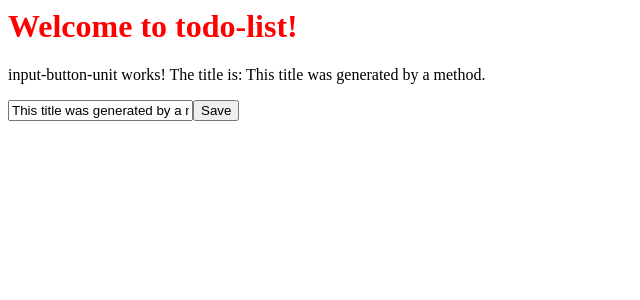
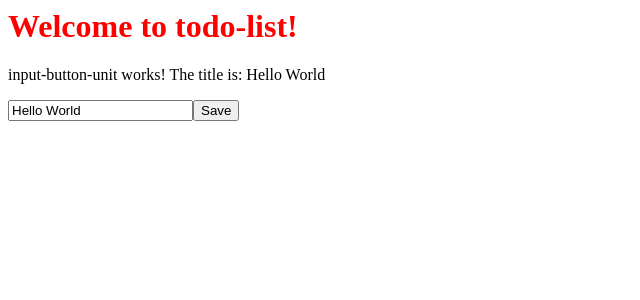
Before and after one commit to Minki0710/ng-girls-todo, an Angular app: page / in a window 1280 px wide. Shown: the top 300 px of the page, without its empty margins (0-640 px from the left). Built offline with nearby package versions, Linux system fonts and the light colour scheme.

Commit message:
event binding

```diff
--- a/src/app/input-button-unit/input-button-unit.component.ts
+++ b/src/app/input-button-unit/input-button-unit.component.ts
@@ -5,11 +5,15 @@
   template: `
     <p>
       input-button-unit works!
-      The title is: {{ generateTitle() }}
+      The title is: {{ title }}
     </p>
 
-    <input [value]="generateTitle()">
-    <button>Save</button>
+    <input [value]="title"
+           (keyup.enter)="changeTitle($event.target.value)">
+
+    <button (click)="changeTitle('Button Clicked!')">
+      Save
+    </button>
   `,
   styleUrls: ['./input-button-unit.component.css']
 })
@@ -19,12 +23,9 @@
   constructor() { }
 
   ngOnInit() {
-    setTimeout(() => {
-      this.title = 'This is not the title you are looking for';
-    }, 3000);
   }
 
-  generateTitle(): string {
-    return 'This title was generated by a method.';
+  changeTitle(newTitle: string) {
+    this.title = newTitle;
   }
 }
```
